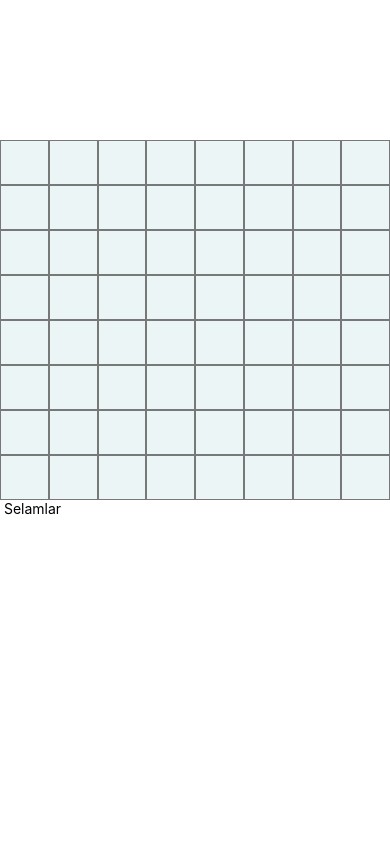
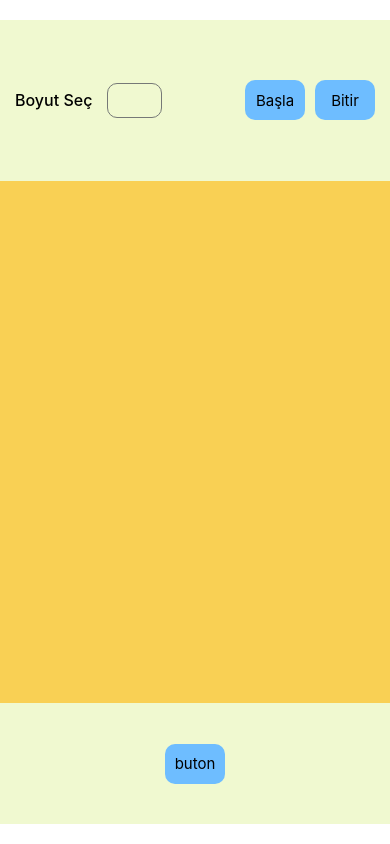
Before and after one commit to askmakdag/AI_GAMES, a React Native app in the folder AI_PUZZLE_GAME/: screen / in a window 390 px wide. Built offline with nearby package versions, Linux system fonts and the light colour scheme.

Commit message:
invalid cell modification attempt denial action implemented ... start-finish buttons and board-size form actions handled ...

```diff
--- a/AI_PUZZLE_GAME/App.js
+++ b/AI_PUZZLE_GAME/App.js
@@ -1,5 +1,5 @@
 import React from 'react';
-import {StyleSheet, Text, View, FlatList, TouchableOpacity, Dimensions} from 'react-native';
+import {StyleSheet, Text, View, FlatList, TouchableOpacity, Dimensions, TextInput} from 'react-native';
 import Cell from './Cell';
 
 export default class App extends React.Component {
@@ -12,12 +12,13 @@ export default class App extends React.Component {
             modified_index: -1,
             word: '',
             start_new_word: true,
+            start_to_play: false,
+            finish_to_play: false,
         };
     };
 
     componentWillMount() {
-        let size = this.state.num_columns;
-        this.createData(size);
+        this.createData(this.state.num_columns);
     }
 
     /** */
@@ -44,34 +45,6 @@ export default class App extends React.Component {
         }
 
         this.setState({data: newData});
-    };
-
-    renderHeader = () => {
-        return (
-            <View style={{height: 120}}>
-
-            </View>
-        );
-    };
-
-    renderItem = ({item, index}) => {
-        const {num_columns} = this.state;
-
-        if (item.empty === true) {
-            return <View style={[styles.item, styles.itemInvisible, {height: 45}]}/>;
-        }
-        return (
-            <View style={[styles.item, {height: 45}]}>
-                <Cell height={40}
-                      index={index}
-                      cellItem={item}
-                      modifiedIndex={this.state.modified_index}
-                      rowOrColumn={this.state.row_or_column}
-                      changeCellChar={(indx, newChar) => this.changeCellChar(indx, newChar)}
-                      width={Dimensions.get('window').width / num_columns}
-                      fontSize={(Dimensions.get('window').width / num_columns) - 15}/>
-            </View>
-        );
     };
 
     changeCellChar = (index, newChar) => {
@@ -109,40 +82,132 @@ export default class App extends React.Component {
                     start_new_word: false,
                 });
             }
+            /** Yetkisiz bir cell'e giriş yapılmaya çalışılıyor ise yazılan harfi sil...*/
+            else {
+                newData[index].char = '';
+                this.setState({
+                    data: newData,
+                });
+            }
         }
 
     };
 
-    renderFooter = () => {
+    startTheGame = () => {
+        this.createData(this.state.num_columns);
+        this.setState({start_to_play: true});
+    };
+
+    renderItem = ({item, index}) => {
+        const {num_columns} = this.state;
+
+        if (item.empty === true) {
+            return <View style={[styles.item, styles.itemInvisible, {height: 45}]}/>;
+        }
         return (
-            <View style={{height: 120}}>
-                <Text> Selamlar </Text>
+            <View style={[styles.item, {height: 45}]}>
+                <Cell height={40}
+                      index={index}
+                      cellItem={item}
+                      modifiedIndex={this.state.modified_index}
+                      rowOrColumn={this.state.row_or_column}
+                      changeCellChar={(indx, newChar) => this.changeCellChar(indx, newChar)}
+                      width={Dimensions.get('window').width / num_columns}
+                      fontSize={(Dimensions.get('window').width / num_columns) - 15}/>
             </View>
+        );
+    };
 
+    handleBoardPaneVisual = () => {
+        return (
+            <FlatList
+                data={this.state.data}
+                renderItem={this.renderItem}
+                numColumns={this.state.num_columns}
+                ListHeaderComponent={() => <View style={{height: 60}}/>}
+                ListFooterComponent={() => <View style={{height: 60}}/>}
+            />
         );
     };
 
     render() {
         console.log('data: ', this.state.data);
         console.log('kelime: ', this.state.word);
+        console.log('num_columns: ', this.state.num_columns);
 
         return (
-            <FlatList
-                data={this.state.data}
-                style={styles.container}
-                renderItem={this.renderItem}
-                numColumns={this.state.num_columns}
-                ListHeaderComponent={this.renderHeader}
-                ListFooterComponent={this.renderFooter}
-            />
+            <View style={styles.mainContainer}>
+                <View style={styles.topContainer}>
+                    <View style={{flexDirection: 'row', alignItems: 'center'}}>
+                        <Text style={{fontSize: 16, fontWeight: '500'}}>Boyut Seç</Text>
+
+                        <TextInput
+                            style={styles.textInputStyle}
+                            keyboardType='numeric'
+                            editable={!this.state.start_to_play}
+                            onChangeText={(size) => this.setState({num_columns: size})}
+                        />
+                    </View>
+
+                    <View style={{flexDirection: 'row', alignItems: 'center'}}>
+                        <TouchableOpacity style={styles.startButtonContainer}
+                                          onPress={() => this.startTheGame()}>
+                            <Text style={styles.finishButtonText}>Başla</Text>
+                        </TouchableOpacity>
+
+                        <TouchableOpacity style={styles.finishButtonContainer}
+                                          onPress={() => this.setState({start_to_play: false})}>
+                            <Text style={styles.finishButtonText}>Bitir</Text>
+                        </TouchableOpacity>
+                    </View>
+                </View>
+
+                <View style={{
+                    flexDirection: 'column',
+                    justifyContent: 'flex-end',
+                    height: '65%',
+                    backgroundColor: '#F9D054',
+                }}>
+                    {(this.state.start_to_play) ?
+                        this.handleBoardPaneVisual() :
+                        <View style={{height: 60}}/>}
+                </View>
+
+                <View style={styles.bottomContainer}>
+                    <TouchableOpacity style={styles.finishButtonContainer}>
+                        <Text style={styles.finishButtonText}> buton </Text>
+                    </TouchableOpacity>
+                </View>
+            </View>
         );
     }
 }
 
 const styles = StyleSheet.create({
-    container: {
+    mainContainer: {
         flex: 1,
+        flexDirection: 'column',
+        justifyContent: 'flex-start',
+        height: '100%',
+        width: '100%',
         marginVertical: 20,
+    },
+    topContainer: {
+        flexDirection: 'row',
+        justifyContent: 'space-between',
+        alignItems: 'center',
+        paddingHorizontal: 15,
+        width: '100%',
+        height: '20%',
+        backgroundColor: '#F0F9D0',
+    },
+    bottomContainer: {
+        flexDirection: 'row',
+        justifyContent: 'center',
+        alignItems: 'center',
+        width: '100%',
+        height: '15%',
+        backgroundColor: '#F0F9D0',
     },
     item: {
         alignItems: 'center',
@@ -155,4 +220,38 @@ const styles = StyleSheet.create({
     itemText: {
         color: '#fff',
     },
+    finishButtonContainer: {
+        justifyContent: 'center',
+        alignItems: 'center',
+        height: 40,
+        width: 60,
+        borderRadius: 10,
+        backgroundColor: '#6EBDFF',
+    },
+    startButtonContainer: {
+        justifyContent: 'center',
+        alignItems: 'center',
+        height: 40,
+        width: 60,
+        borderRadius: 10,
+        backgroundColor: '#6EBDFF',
+        marginRight: 10,
+    },
+    finishButtonText: {
+        fontSize: 15,
+        fontWeight: '400',
+    },
+    textInputStyle: {
+
+        textAlign: 'center',
+        fontSize: 16,
+        fontWeight: '500',
+        height: 35,
+        width: 55,
+        borderWidth: 0.7,
+        color: '#313231',
+        borderColor: '#767977',
+        borderRadius: 10,
+        marginHorizontal: 15,
+    },
 });
--- a/AI_PUZZLE_GAME/Cell.js
+++ b/AI_PUZZLE_GAME/Cell.js
@@ -57,8 +57,7 @@ class Cell extends Component {
                     onBlur={() => this.setState({cellBackgroundColor: '#ECF5F5'})}
                     autoFocus={false}
                     editable={this.state.char !== 'X'} //if char is 'X' make the cell inactive
-                    defaultValue={cellItem.char}
-                    value={this.state.char}
+                    value={cellItem.char}
                     onChangeText={(text) => this.onChangeText(index, text)}
                     caretHidden={true} //make the cursor hidden
                     maxLength={1}/>
```
